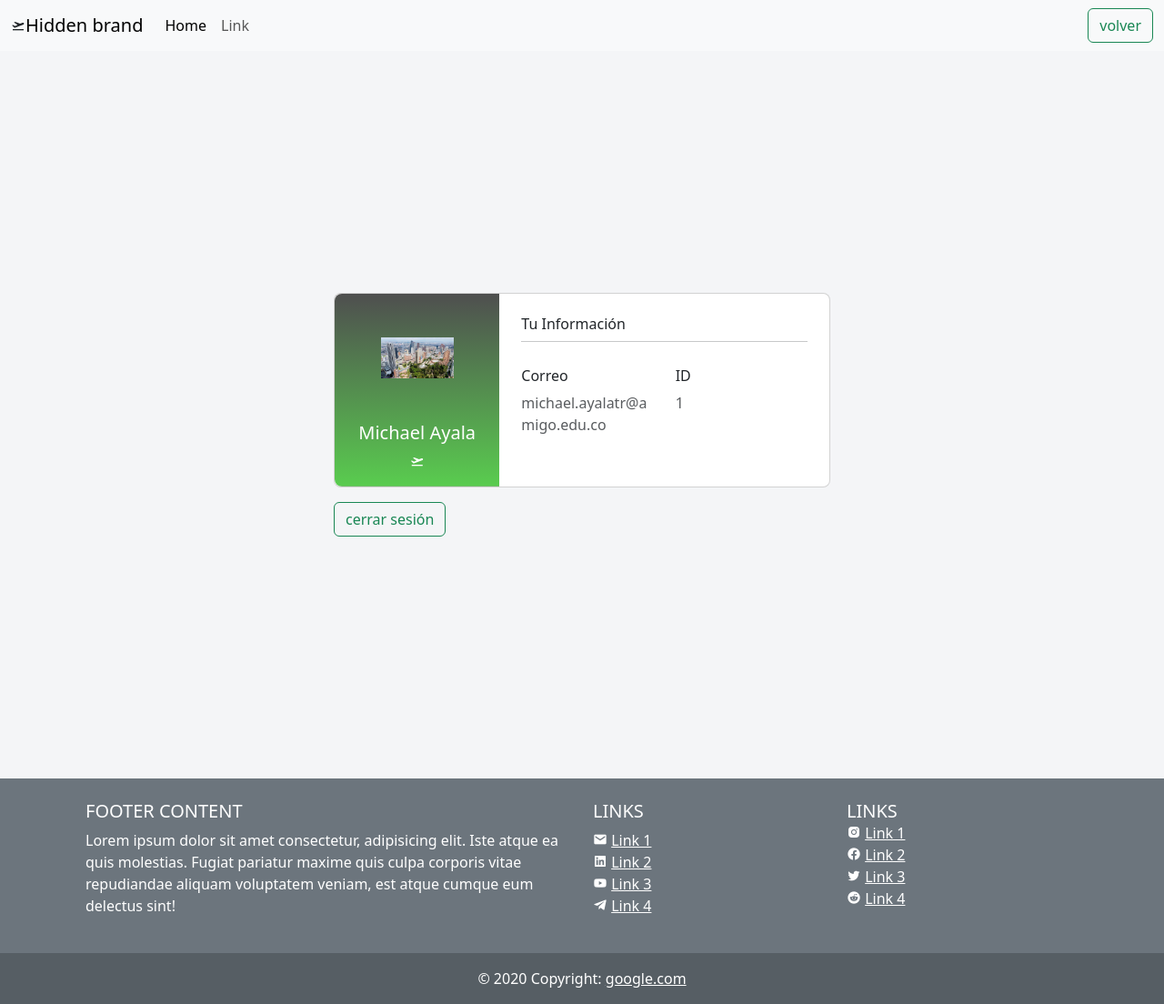
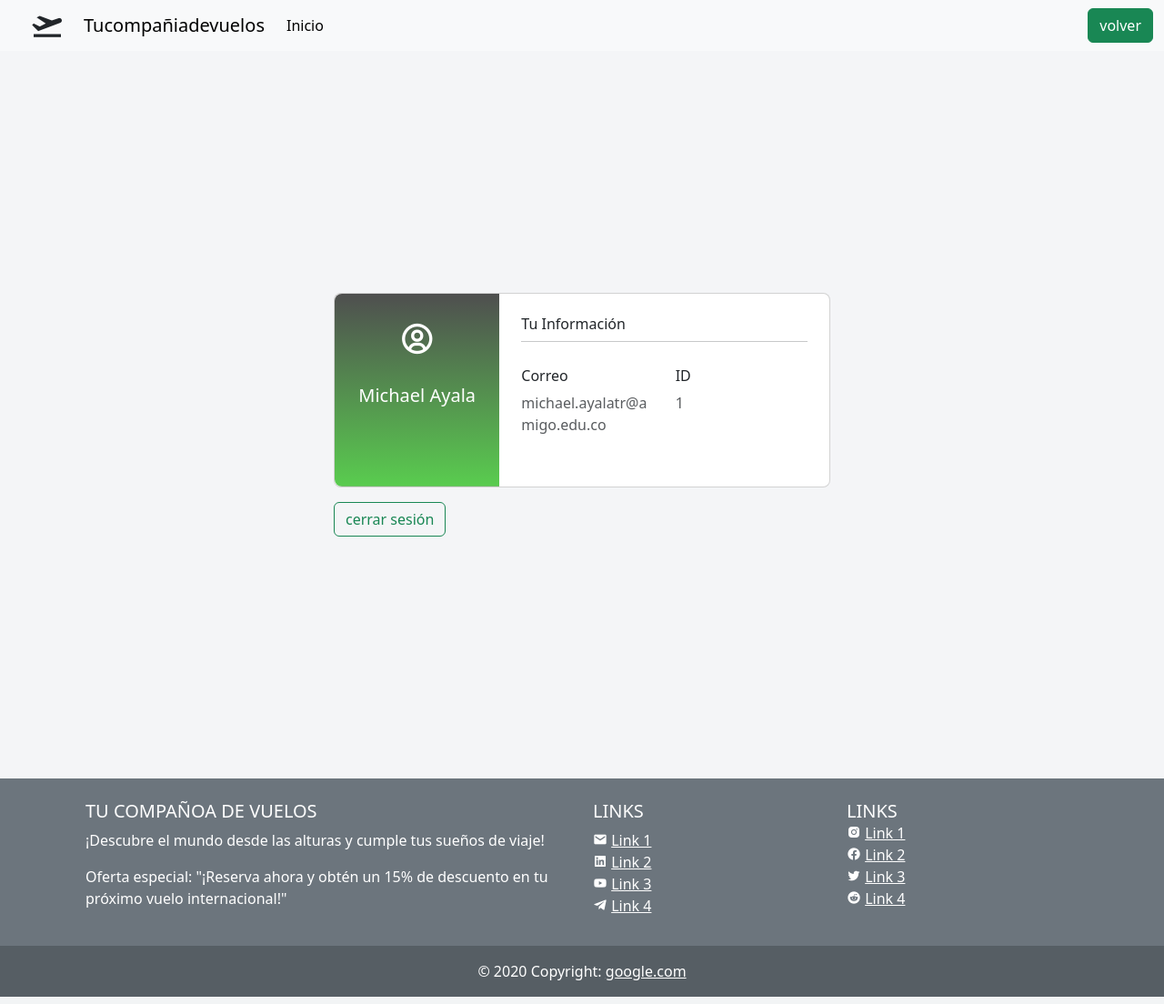
Before and after one commit to Ene44-A/proyect-arc, a PHP site: page /V_profile-users.php in a window 1280 px wide. Shown: the whole page at 91% size. Run offline with PHP 8.4, Linux system fonts and the light colour scheme; a user stored in the database is signed in; data comes from the database, SQL or seed files in the repository; grey boxes are pictures that could not be loaded.

Commit message:
final del final del fitiniquitar de la entrega final

```diff
--- a/view/V_profile-users.php
+++ b/view/V_profile-users.php
@@ -47,30 +47,32 @@ if (!$user_get_info) {
 <body>
     <header>
         <nav class="navbar navbar-expand-md bg-body-tertiary">
-            <div class="container-fluid">
-                <button class="navbar-toggler" type="button" data-bs-toggle="collapse"
-                    data-bs-target="#navbarTogglerDemo01" aria-controls="navbarTogglerDemo01" aria-expanded="false"
-                    aria-label="Toggle navigation">
-                    <span class="navbar-toggler-icon"></span>
+            <div class='container-fluid'>
+                <button class='navbar-toggler' type='button' data-bs-toggle='collapse'
+                    data-bs-target='#navbarTogglerDemo01' aria-controls='navbarTogglerDemo01' aria-expanded='false'
+                    aria-label='Toggle navigation'>
+                    <span class='navbar-toggler-icon'></span>
                 </button>
-                <div class="collapse navbar-collapse" id="navbarTogglerDemo01">
+                <div class='collapse navbar-collapse' id='navbarTogglerDemo01'>
                     <i class='bx bxs-plane-take-off'></i>
-                    <a class="navbar-brand" href="#">Hidden brand</a>
-                    <ul class="navbar-nav me-auto mb-2 mb-lg-0">
-                        <li class="nav-item">
-                            <a class="nav-link active" aria-current="page" href="#">Home</a>
-                        </li>
-                        <li class="nav-item">
-                            <a class="nav-link" href="#">Link</a>
+                    <a class='navbar-brand' href='#'>Tucompañiadevuelos</a>
+                    <ul class='navbar-nav me-auto mb-2 mb-lg-0'>
+                        <li class='nav-item'>
+                            <a class='nav-link active' aria-current='page' href='./index.php'>Inicio</a>
                         </li>
                     </ul>
                     <form class="d-flex" role="ingresar" action="vuelos.php">
-                        <button class="btn btn-outline-success" type="submit">volver</button>
+                        <button class="btn btn-success" type="submit">volver</button>
                     </form>
                 </div>
             </div>
         </nav>
-
+        <style>
+            .navbar-collapse i {
+                font-size: 40px;
+                margin: 0 20px;
+            }
+        </style>
     </header>
     <section class="vh-100" style="background-color: #f4f5f7;">
         <div class="container py-5 h-100">
@@ -80,41 +82,44 @@ if (!$user_get_info) {
                         <div class="row g-0">
                             <div class="col-md-4 gradient-custom text-center text-white user-section"
                                 style="border-top-left-radius: .5rem; border-bottom-left-radius: .5rem;">
-                                <img src="./assets/img/destination2.jpg" alt="Avatar" class="img-fluid my-5"
-                                    style="width: 80px;" />
-                                <h5><?php echo $user_name ?></h5>
-                                <i class='bx bxs-plane-take-off'></i>
+                                <i class='bx bx-user-circle'></i>
+                                <h5>
+                                    <?php echo $user_name ?>
+                                </h5>
                             </div>
                             <div class="col-md-8">
                                 <div class="card-body p-4">
                                     <h6>Tu Información</h6>
                                     <hr class="mt-0 mb-4">
-                                <!--     <div class="row pt-1">
-                                        <div class="col-6 mb-3">
-                                            <h6>Fecha de nacimiento</h6>
-                                            <p class="text-muted">Lorem ipsum</p>
-                                        </div>
-                                        <div class="col-6 mb-3">
-                                            <h6>Teléfono</h6>
-                                            <p class="text-muted">123 456 789</p>
-                                        </div>
-                                    </div> -->
-                                 <!--    <h6>Usuario</h6>
-                                    <hr class="mt-0 mb-4"> -->
                                     <div class="row pt-1">
                                         <div class="col-6 mb-3">
                                             <h6>Correo</h6>
-                                            <p class="text-muted">   <?php echo $_SESSION['tbl_usuario'] ?>   </p>
+                                            <p class="text-muted">
+                                                <?php echo $_SESSION['tbl_usuario'] ?>
+                                            </p>
                                         </div>
                                         <div class="col-6 mb-3">
                                             <h6>ID</h6>
-                                            <p class="text-muted"> <?php echo $user_id ?> </p>
+                                            <p class="text-muted">
+                                                <?php echo $user_id ?>
+                                            </p>
                                         </div>
                                     </div>
                                 </div>
                             </div>
                         </div>
                     </div>
+                    <style>
+                        .user-section>i {
+                            font-size: 40px;
+                            margin: 30px 20px;
+                        }
+
+                        .bx-user-circle {
+                            font-size: 25px;
+                            padding: 0 10px;
+                        }
+                    </style>
                     <form class="d-flex" role="logout" action="../model/M_logout.php">
                         <button class="btn btn-outline-success" type="submit">cerrar sesión</button>
                     </form>
@@ -127,11 +132,14 @@ if (!$user_get_info) {
             <div class="container p-4">
                 <div class="row">
                     <div class="col-lg-6 col-md-12 mb-4 mb-md-0">
-                        <h5 class="text-uppercase">Footer Content</h5>
+                        <h5 class="text-uppercase">Tu compañoa de vuelos</h5>
                         <p>
-                            Lorem ipsum dolor sit amet consectetur, adipisicing elit. Iste atque ea quis
-                            molestias. Fugiat pariatur maxime quis culpa corporis vitae repudiandae
-                            aliquam voluptatem veniam, est atque cumque eum delectus sint!
+                            ¡Descubre el mundo desde las alturas y cumple tus sueños de viaje!
+                        </p>
+                        <p>
+
+                            Oferta especial: "¡Reserva ahora y obtén un 15% de descuento en tu próximo vuelo
+                            internacional!"
                         </p>
                     </div>
                     <div class="col-lg-3 col-md-6 mb-4 mb-md-0">
```
Also changed, not shown: view/V_reserve-flight.php (+26 -6 lines), view/index.php (+11 -28 lines), view/vuelos.php (+8 -3 lines).
